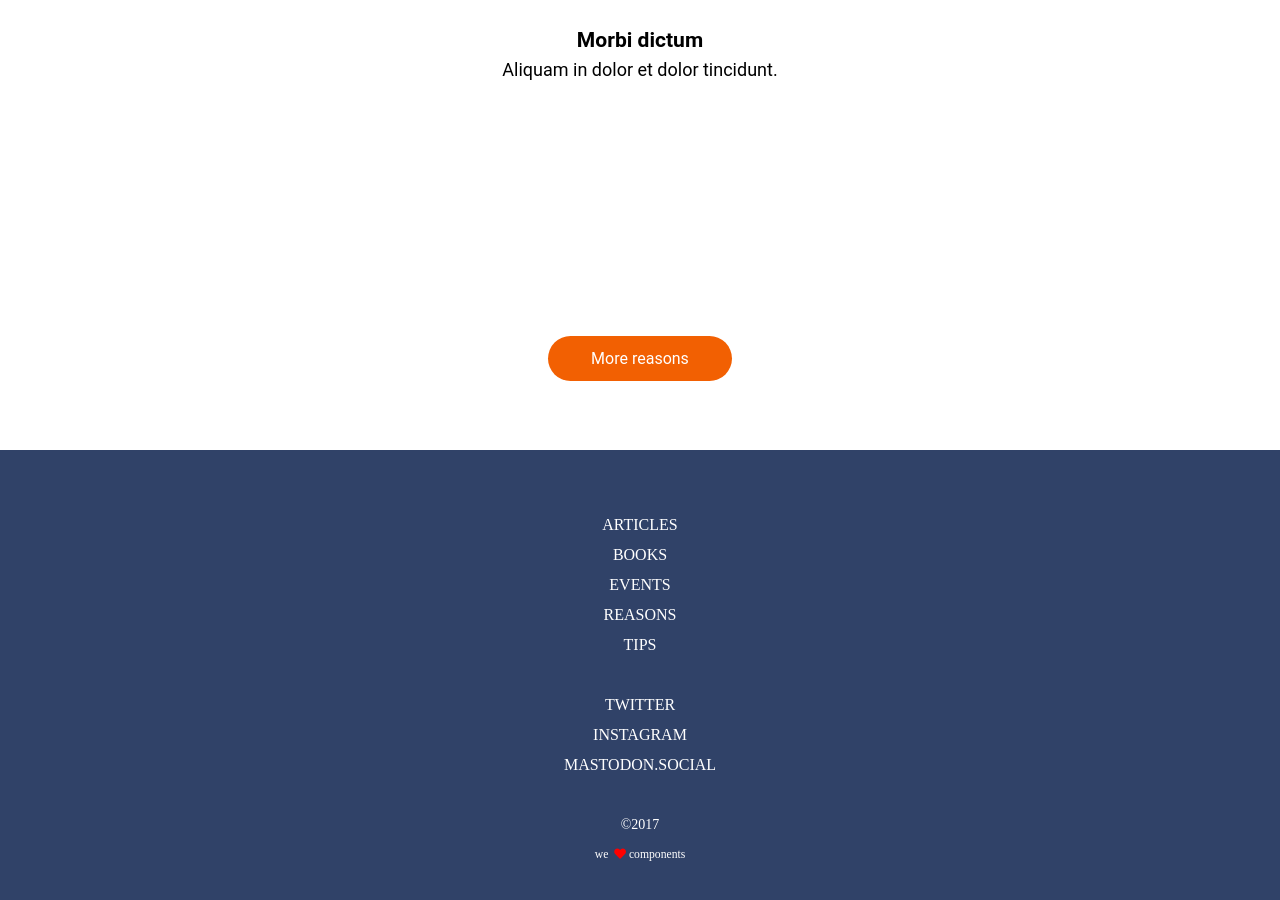
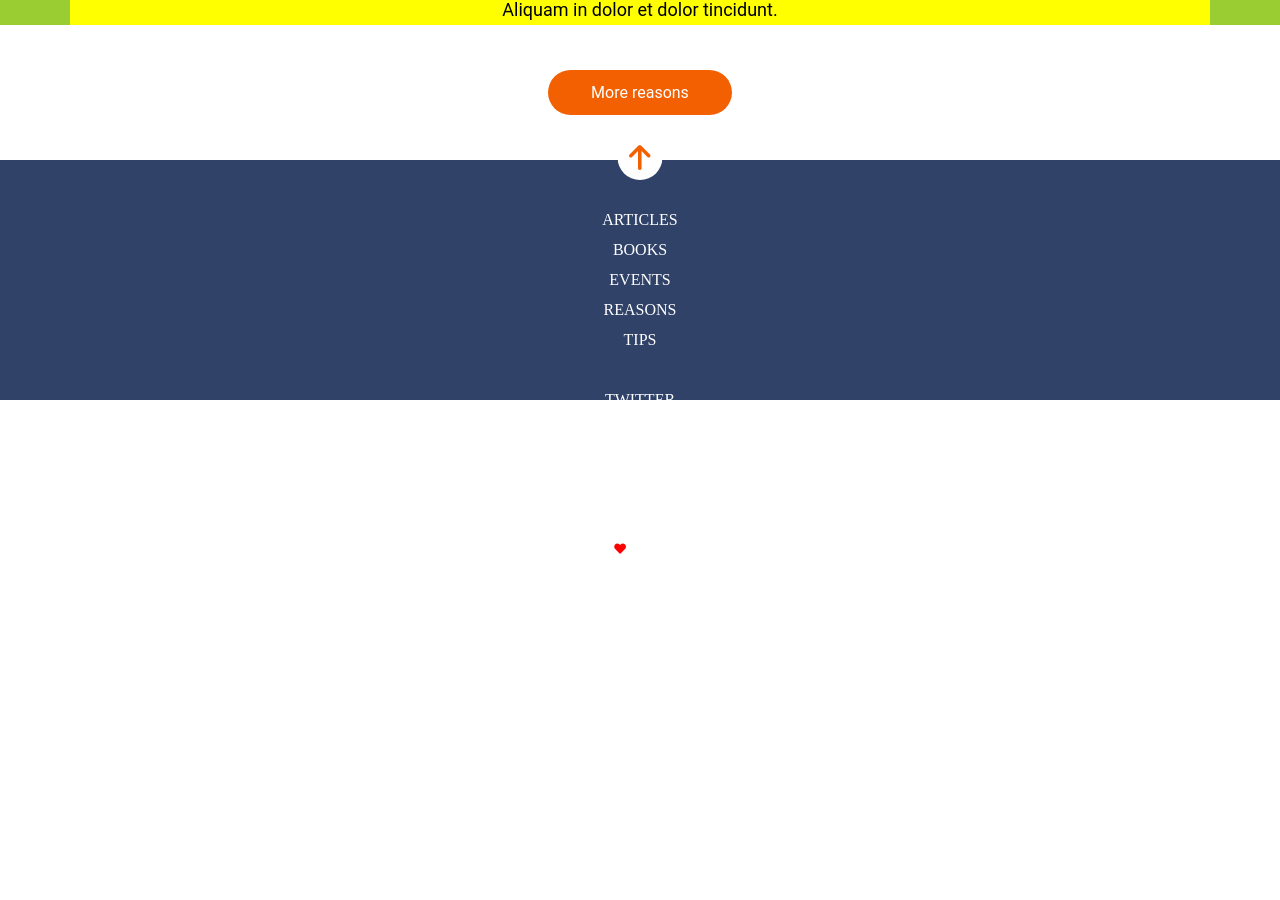
Before and after one commit to Adalab/modulo-1-evaluacion-final-poncegui, a website: page src/html/index.html in a window 1280 px wide. Shown: the part 1400-2300 px from the top of the page. After the commit the page ends 1965 px from the top, so only its background shows below. Drawn offline with nearby package versions, Linux system fonts and the light colour scheme; files that its build step writes are made by us from their sources; files whose address does not match are found by name.

Commit message:
full index.hmtl rev. 1

```diff
--- a/src/html/partials/footer.html
+++ b/src/html/partials/footer.html
@@ -1,39 +1,35 @@
 <footer>
+    <a href="#header"><img src="./assets/images/ico-arrow.svg" alt="main menu"
+        title="main menu"></a>
 
-    <div class="box1">
-        <nav class="box1__display">
-            <ul class="box1__display--list">
-                <li><a class="box1__display--list--links" href="https://adalab.es/" target="_blank"
+        <nav class="box1">
+            <ul class="box1__display">
+                <li><a class="box1__display--list" href="https://adalab.es/" target="_blank"
                         title="Web Adalab">Articles</a></li>
-                <li><a class="footer__sections--link" href="https://adalab.es/" target="_blank"
+                <li><a class="box1__display--list" href="https://adalab.es/" target="_blank"
                         title="Web Adalab">Books</a></li>
-                <li><a class="footer__sections--link" href="https://adalab.es/" target="_blank"
+                <li><a class="box1__display--list" href="https://adalab.es/" target="_blank"
                         title="Web Adalab">Events</a></li>
-                <li><a class="footer__sections--link" href="https://adalab.es/" target="_blank"
+                <li><a class="box1__display--list" href="https://adalab.es/" target="_blank"
                         title="Web Adalab">Reasons</a></li>
-                <li><a class="footer__sections--link" href="https://adalab.es/" target="_blank"
+                <li><a class="box1__display--list" href="https://adalab.es/" target="_blank"
                         title="Web Adalab">Tips</a></li>
             </ul>
         </nav>
-    </div>
 
-    <div class="box2">
-        <nav class="box2__display"></nav>
-        <ul class="box2__display--list">
-            <li><a class="box2__display--list--links" href="https://adalab.es/" target="_blank" title="Web Adalab">
+        <nav class="box2">
+        <ul class="box2__display">
+            <li><a class="box2__display--list" href="https://adalab.es/" target="_blank" title="Web Adalab">
                     Twitter</a></li>
-            <li><a class="box2__display--list--links" href="https://adalab.es/" target="_blank" title="Web Adalab">
+            <li><a class="box2__display--list" href="https://adalab.es/" target="_blank" title="Web Adalab">
                     Instagram</a></li>
-            <li><a class="box2__display--list--links" href="https://adalab.es/" target="_blank" title="Web Adalab">
+            <li><a class="box2__display--list" href="https://adalab.es/" target="_blank" title="Web Adalab">
                     Mastodon.social</a></li>
         </ul>
         </nav>
-    </div>
 
     <div class="box3">
-        &copy;2017
+        &copy;2021
         <small>we <i class="fas fa-heart"></i>components</small>
     </div>
-
 </footer>
-</footer>
--- a/src/html/partials/header.html
+++ b/src/html/partials/header.html
@@ -1,4 +1,4 @@
-<header>
+<header class="header" id="header">
     <nav class="header__menu">
         <a class="header__burger" href="https://adalab.es/" target="_blank" title="Web Adalab"><img
                 src="./assets/images/ico-menu.svg" alt="main menu"></a>
@@ -8,7 +8,7 @@
         <section class="slogan__text">
             <h1 class="slogan__text--main">anonymous proxy</h1>
             <p class="slogan__text--phrase">In hac habitasse plaea dictumst.</p>
-            <a><img class="slogan__text--btn" src="./assets/images/ico-scroll-down.svg" alt="main"></a>
+            <a href="#purchase"><img class="slogan__text--btn" src="./assets/images/ico-scroll-down.svg" alt="main"></a>
         </section>
     </div>
 </header>
--- a/src/html/partials/main.html
+++ b/src/html/partials/main.html
@@ -1,5 +1,4 @@
 <main>
-    <section>
     <article class="article">
         <small class="article__small">Insomnia tips</small>
         <h1 class="article__title">looking through a window</h1>
@@ -8,5 +7,4 @@
             <a class="article__link--go" href="https://adalab.es/">go</a>
         </nav>
     </article>
-    </section>
 </main>
--- a/src/html/partials/purchase.html
+++ b/src/html/partials/purchase.html
@@ -1,4 +1,4 @@
-<section class="purchase">
+<section class="purchase" id="purchase">
     <h2 class="purchase__title">3 reasons to purchase</h2>
     <div class="purchase__text">
         <div class="purchase__text--1">
@@ -14,7 +14,7 @@
             <p>Aliquam in dolor et dolor tincidunt.</p>
         </div>
     </div>
-   <nav class="purchase__nav">
-        <a class="purchase__nav--btn" href="">More reasons</a>
+    <nav class="purchase__nav">
+        <a class="purchase__nav--btn" target="_blank" href="https://adalab.es/">More reasons</a>
     </nav>
 </section>
--- a/src/scss/layout/_footer.scss
+++ b/src/scss/layout/_footer.scss
@@ -1,48 +1,50 @@
 footer {
   background-color: $color-footer;
-  height: 100vh;
+  height: 465px;
   width: 100%;
+  color: $main-color;
+  text-align: center;
 
-  @mixin divs {
-    color: $main-color;
+  a img {
+    height: 45px;
+    width: 45px;
+    border-radius: 50%;
     display: flex;
-    flex-direction: column;
-    align-items: center;
+    justify-content: center;
+    position: relative;
+    left: 50%;
+    top: -25px;
+    transform: translateX(-50%);
+    background-color: white;
+    padding: 10px;
+  }
+
+  @media all and (min-width: 768px) {
+    height: 240px;
+  }
+
+  @mixin nav {
     text-transform: uppercase;
     font-size: 16px;
     line-height: 30px;
     margin-bottom: 30px;
+    a {
+      text-decoration: none;
+      color: $main-color;
+    }
   }
 
   .box1 {
-    @include divs();
-    padding-top: 60px;
-    text-align: center;
-    &__display--list {
-      list-style: none;
-
-      a {
-        text-decoration: none;
-        color: $main-color;
-      }
-    }
+    @include nav();
   }
 
   .box2 {
-    @include divs();
-    text-align: center;
-    &__display--list {
-      list-style: none;
-
-      a {
-        text-decoration: none;
-        color: $main-color;
-      }
-    }
+    @include nav();
   }
 
   .box3 {
-    @include divs();
+    display: flex;
+    flex-direction: column;
     text-transform: lowercase;
     font-size: 14px;
     line-height: 30px;
--- a/src/scss/layout/_purchase.scss
+++ b/src/scss/layout/_purchase.scss
@@ -2,18 +2,28 @@
   display: grid;
   grid-template-rows: repeat(1, fr);
   font-family: $font-text;
-  height: 100vh;
   width: 100%;
   text-align: center;
+  padding-bottom: 45px;
 
   &__title {
     grid-row: span 1;
+    line-height: 30px;
     font-size: 24px;
+    margin-top: 30px;
+    margin-bottom: 45px;
+    height: 30px;
   }
 
   &__text {
+    margin: 0%;
+    background-color: yellowgreen;
+    justify-content: space-between;
+    margin-bottom: 0;
+
     @mixin reasons {
       font-family: $font-text;
+      background-color: yellow;
       font-size: 18px;
       grid-row: span 1;
       display: flex;
@@ -31,6 +41,7 @@
     }
     &--3 {
       @include reasons();
+      margin-bottom: 0;
     }
   }
 
@@ -48,6 +59,7 @@
     display: flex;
     justify-content: center;
     align-items: center;
+    margin-top: 45px;
 
     :hover {
       color: rgb(102, 78, 32);
```
